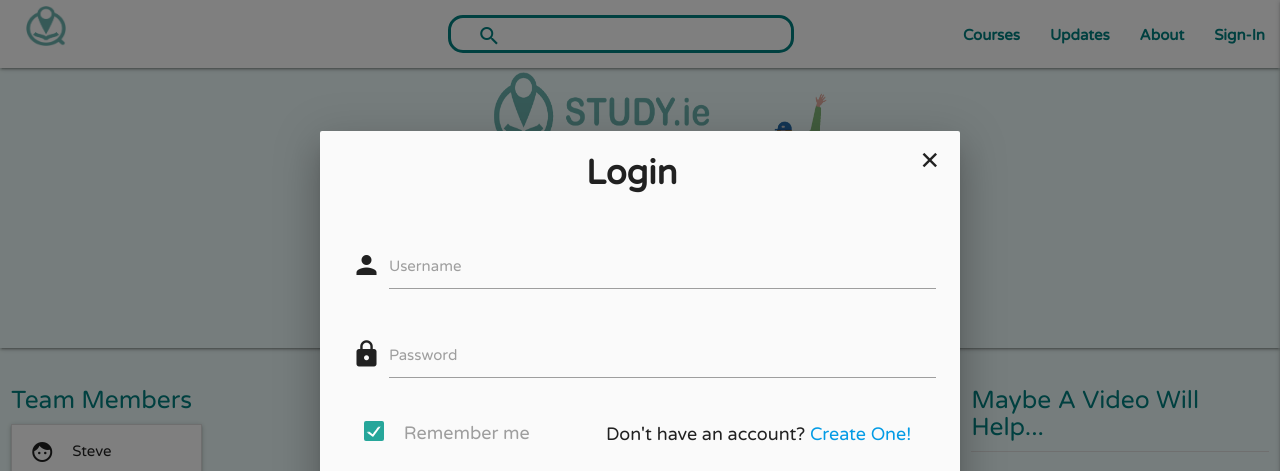
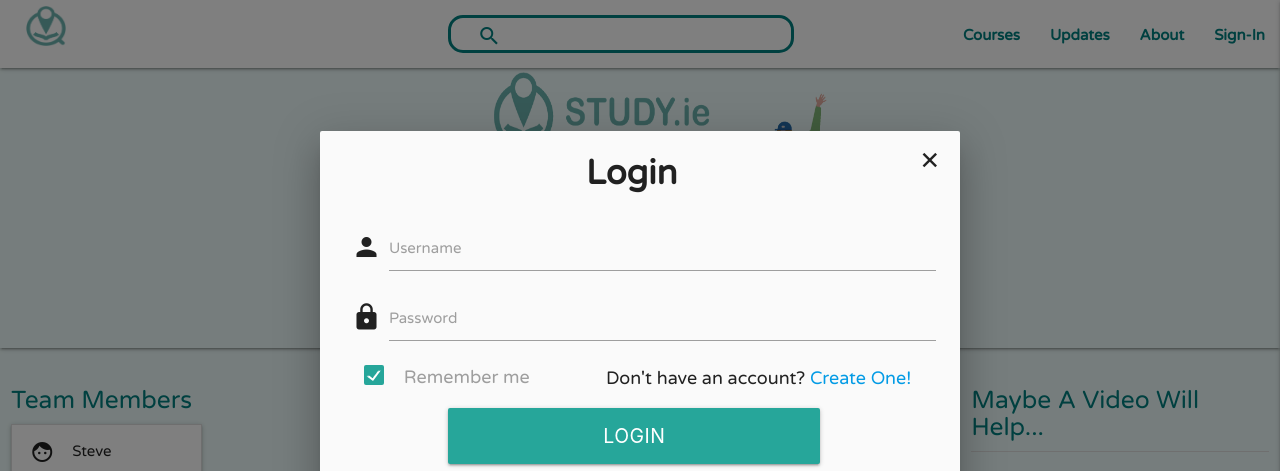
Before and after one commit to SamAtStudy/Study.ie-version-1.0, a PHP site: page /about.html in a window 1280 px wide, after a click on "Sign-In". Shown: the top 471 px of the page. Run offline with PHP 8.4, Linux system fonts and the light colour scheme.

Commit message:
Added about page. Set max height for sign-in modals. Added Valera as font. Styled course cards.

```diff
--- a/css/courseCss.css
+++ b/css/courseCss.css
@@ -61,7 +61,7 @@ i.icon-teal {
 }
 
 #loginHeader{
-    margin-bottom: 50px;
+    margin-bottom: 4vh;
     font-weight: bold;
 }
 
@@ -71,14 +71,14 @@ i.icon-teal {
 
 #accLoginBtn, #accCreateBtn{
     width: 100%;
-    height: 60px;
+    height: 7vh;
     margin-left:25%;
     margin-bottom:20px;
     font-size: 1.3rem;
 }
 
 #loginLine{
-    margin-bottom:35px;
+    margin-bottom:2vh;
 }
 
 #loginLabel{
```
